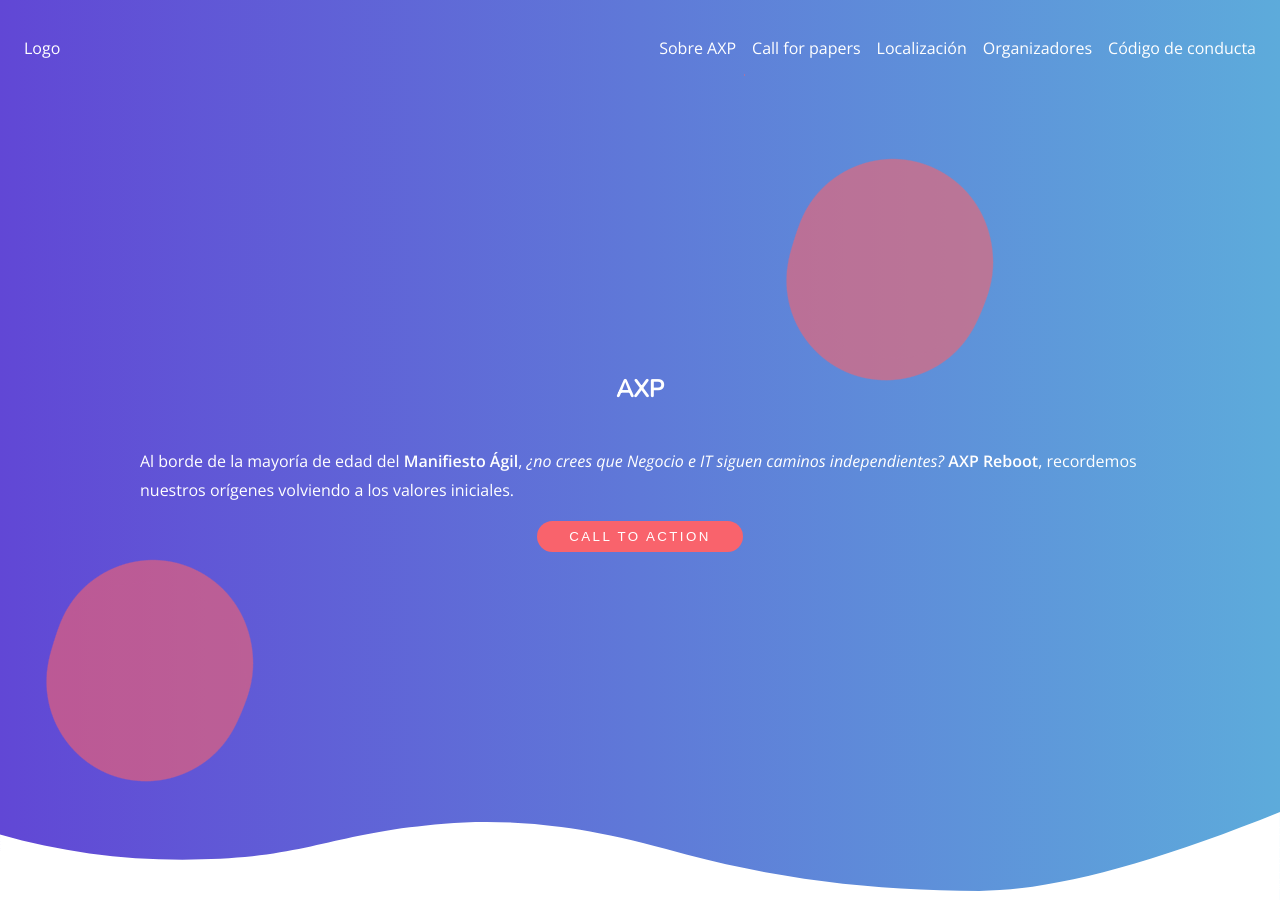
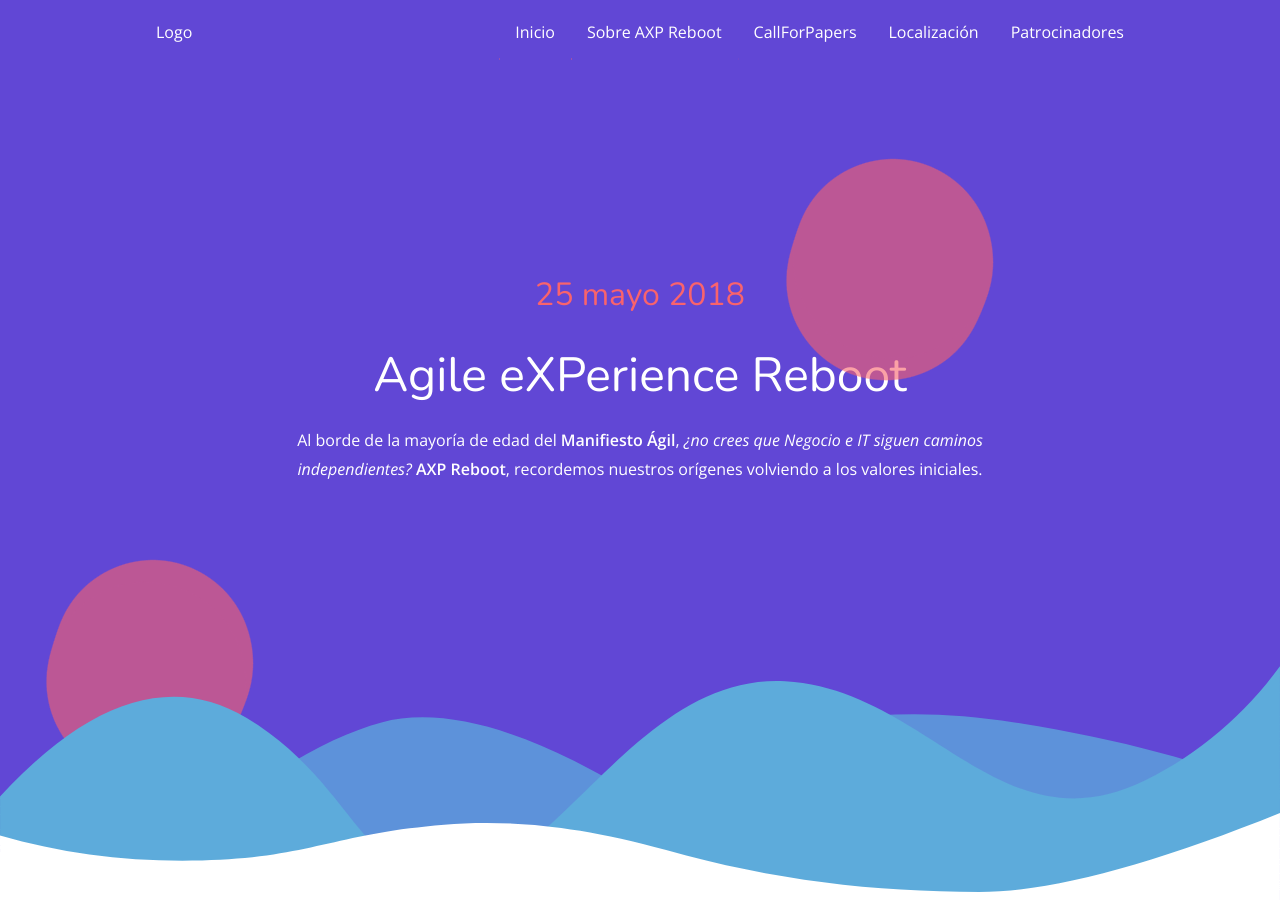
Before and after one commit to autentia/axp-reboot-web, a Jekyll site: the page built from index.html, in a window 1280 px wide and 900 px high. Built offline with Jekyll 4.4.1, drawn with Linux system fonts in a browser that asks for light colours; some of the changed text lies outside the part shown.

Commit message:
Update layout to match last design iteration

```diff
--- a/_layouts/home.html
+++ b/_layouts/home.html
@@ -1,35 +1,37 @@
 <!DOCTYPE html>
 <html lang="es">
-  <link href="https://fonts.googleapis.com/css?family=Nunito|Open+Sans:400,400i,600" rel="stylesheet">
+  <link href="https://fonts.googleapis.com/css?family=Nunito:200,300,400,600|Open+Sans:400,400i,600" rel="stylesheet">
   <link rel="stylesheet" href="{{ "/assets/main.css" | relative_url }}">
   <body>
     <main class="main">
       <header class="header">
+        <div class="header__wrapper">
           <div class="header__logo">
             <a data-link="home" class="header__link" href="#">Logo</a>
           </div>
           <div>
-          <a data-link="info" class="header__link" href="#">Sobre AXP</a>
+              <a data-link="home" class="header__link" href="#">Inicio</a>
             </div>
           <div>
-          <a data-link="call-for-papers" class="header__link" href="#">Call for papers</a>
+            <a data-link="info" class="header__link" href="#">Sobre AXP Reboot</a>
+          </div>
+          <div>
+            <a data-link="call-for-papers" class="header__link" href="#">CallForPapers</a>
           </div>
           <div>
             <a data-link="venue" class="header__link" href="#">Localización</a>
           </div>
           <div>
-          <a data-link="organizers" class="header__link" href="#">Organizadores</a>
+            <a data-link="organizers" class="header__link" href="#">Patrocinadores</a>
           </div>
-        <div>
-          <a data-link="code-of-conduct" class="header__link" href="#">Código de conducta</a>
         </div>
       </header>
 
       <section class="hero">
         <span class="anchor" id="home"></span>
-        <h1>AXP</h1>
-        <p>Al borde de la mayoría de edad del <strong>Manifiesto Ágil</strong>, <em>¿no crees que Negocio e IT siguen caminos independientes?</em> <strong>AXP Reboot</strong>, recordemos nuestros orígenes volviendo a los valores iniciales.</p>
-        <button>Call to action</button>
+        <h2 id="hero__date">25 mayo 2018</h2>
+        <h1 class="hero__title">Agile eXPerience Reboot</h1>
+        <h3 class="hero__description">Al borde de la mayoría de edad del <strong>Manifiesto Ágil</strong>, <em>¿no crees que Negocio e IT siguen caminos independientes?</em> <strong>AXP Reboot</strong>, recordemos nuestros orígenes volviendo a los valores iniciales.</h3>
 
         <div class="hero__animation">
           <div class=" hero__animation--1">
@@ -49,7 +51,7 @@
 
           </div>
 
-          <div class=" hero__animation--2">
+          <div class="hero__animation--2">
             <svg id="organic-blob" width="300" height="300" xmlns="http://www.w3.org/2000/svg" filter="url(#goo)">
               <defs>
                 <filter id="goo">
@@ -66,14 +68,35 @@
           </div>
         </div>
 
+        <div class="hero__wave">
+            <svg viewBox="0 0 1366 251" version="1.1" xmlns="http://www.w3.org/2000/svg" xmlns:xlink="http://www.w3.org/1999/xlink">
+                <defs></defs>
+                <g id="AXPR" stroke="none" stroke-width="1" fill="none" fill-rule="evenodd" transform="translate(0.000000, -391.000000)">
+                    <g id="Cabecera" fill="#5DABDB">
+                        <g id="cabecera-montañas">
+                            <g id="wave" transform="translate(0.000000, 391.000000)">
+                                <path d="M1366,134.820006 L1366,166 C1226.95658,222.187143 1119.95651,250.280714 1044.99979,250.280714 C932.564705,250.280714 825.870043,238.036992 710.900444,205.588494 C576.97255,167.789294 492.238428,175.263274 437.139324,182.368314 C343.446217,194.450059 313.565803,216.935062 194.584621,216.935062 C181.490825,216.935062 168.492683,216.596169 155.590196,215.918382 C260.162533,128.69178 344.009941,76.7787567 407.132411,60.1793124 C476.458505,41.9484883 570.467485,70.0390412 689.15935,144.450971 C793.533484,63.3737539 924.73066,35.2832011 1082.75088,60.1793124 C1190.40322,77.1399559 1284.81959,102.020187 1366,134.820006 Z" id="Combined-Shape" fill-opacity="0.75"></path>
+                                <path d="M1366,0.289496009 L1366,166 C1226.95658,222.187143 1119.95651,250.280714 1044.99979,250.280714 C932.564705,250.280714 825.870043,238.036992 710.900444,205.588494 C658.925135,190.919219 614.35887,183.068511 576.058458,179.368626 C650.319639,115.368081 725.457088,10.1192317 837.961493,16.225139 C990.311479,24.49357 1068.49435,198.673251 1222.79891,121.764952 C1279.93458,93.2874581 1327.66828,52.7956393 1366,0.289496009 Z M396.71632,188.779921 C331.708226,201.024745 294.670134,216.935062 194.584621,216.935062 C127.188883,216.935062 62.3273428,207.956708 0,190 L0,139.208391 C95.5680715,35.4024869 183.33856,7.46421431 263.311465,55.393573 C331.326439,96.1563046 362.915051,151.900387 396.71632,188.779921 Z" id="Combined-Shape"></path>
+                            </g>
+                        </g>
+                    </g>
+                </g>
+            </svg>
+        </div>
+
         <div class="hero__curve">
-          <img src="/static/imgs/curve.svg" alt="">
+          <svg viewBox="0 0 1366 94" version="1.1" xmlns="http://www.w3.org/2000/svg" xmlns:xlink="http://www.w3.org/1999/xlink">
+              <defs></defs>
+              <g id="Headhunting" stroke="none" stroke-width="1" fill="none" fill-rule="evenodd" transform="translate(0.000000, -742.000000)">
+                  <path d="M1366,742 L1366,836 L0,836 L0,766 C62.3273428,783.956708 127.188883,792.935062 194.584621,792.935062 C313.565803,792.935062 343.446217,770.450059 437.139324,758.368314 C492.238428,751.263274 576.97255,743.789294 710.900444,781.588494 C825.870043,814.036992 932.564705,826.280714 1044.99979,826.280714 C1119.95651,826.280714 1226.95658,798.187143 1366,742 Z" id="Combined-Shape" fill="#FFFFFF"></path>
+              </g>
+          </svg>
         </div>
       </section>
 
       <section class="info">
         <span class="anchor" id="info"></span>
-        <h2>¿Qué es AXP?</h2>
+        <h2>Sobre AXP Reboot</h2>
         <p>¿Recuerdas cómo te enamoraste del Agilismo? Últimamente no hacemos más que ver la patente distancia entre el mundo de Negocio y Tecnología y recordamos nostálgicos cuando ambos campos crecían de la mano para favorecer un trabajo transversal lo más eficaz y productivo, sin olvidar la calidad del producto y la felicidad de los componentes de los equipos. ¿No te gustaría volver a una conferencia PARA TODOS?</p>
         <p>Ven al AXP Reboot y discute prácticas técnicas y de gestión, ¡aprendamos juntos! Un día. Dos tracks de charlas y talleres de los dos mundos para acercarlos.
         </p>
@@ -82,16 +105,18 @@
       <section class="call-for-papers">
         <div class="call-for-papers__wrapper">
           <span class="anchor" id="call-for-papers"></span>
-          <h2>Call for papers</h2>
-          <p>
-            Lorem ipsum dolor sit amet consectetur adipisicing elit. Porro quis, voluptatibus libero error consequatur voluptates eius sequi pariatur possimus incidunt neque illum animi voluptatem nobis impedit odit itaque, nesciunt eaque.
-          </p>
+          <h2 class="call-for-papers__title">¿Te gustaría ser uno de los ponentes?</h2>
+          <p>Estaremos encantados de escucharte</p>
+          <button class="call-for-papers__button">Inscríbete</button>
         </div>
       </section>
 
+
       <section class="organizers">
         <span class="anchor" id="organizers"></span>
-        <h2>Organizadores</h2>
+        <p class="organizers__subtitle">Nuestros increíbles</p>
+        <h2 class="organizers__title">Patrocinadores</h2>
+        <div class="organizers__grid">
           <img src="http://via.placeholder.com/300x300" alt="">
           <img src="http://via.placeholder.com/300x300" alt="">
           <img src="http://via.placeholder.com/300x300" alt="">
@@ -100,21 +125,23 @@
           <img src="http://via.placeholder.com/300x300" alt="">
           <img src="http://via.placeholder.com/300x300" alt="">
           <img src="http://via.placeholder.com/300x300" alt="">
+          <img src="http://via.placeholder.com/300x300" alt="">
+          <img src="http://via.placeholder.com/300x300" alt="">
+          <img src="http://via.placeholder.com/300x300" alt="">
+          <img src="http://via.placeholder.com/300x300" alt="">
+        </div>
       </section>
 
       <section class="venue">
         <span class="anchor" id="venue"></span>
-        <h2>Localización</h2>
         <div class="venue__wrapper">
-          <p class="venue__description">Lorem ipsum dolor sit amet consectetur adipisicing elit. Fugit blanditiis voluptates eos. Nobis, officiis ea. Odio numquam nostrum voluptas quis id nulla, aliquid quisquam omnis itaque vero atque laudantium ut.</p>
-          <iframe class="venue__map" src="https://www.google.com/maps/embed?pb=!1m14!1m12!1m3!1d3036.0923930245426!2d-3.5094689296982438!3d40.4510919877913!2m3!1f0!2f0!3f0!3m2!1i1024!2i768!4f13.1!5e0!3m2!1sen!2ses!4v1517842177686" width="600" height="450" frameborder="0" style="border:0" allowfullscreen></iframe>
+          <div class="venue__info">
+            <h2 class="venue__title">Localización</h2>
+            <h3>Universidad Politécnica de Madrid</h3>
+            <p class="venue__description">Calle Ramiro de Maeztu, 7 28040 Madrid</p>
           </div>
-      </section>
-
-      <section class="code-of-conduct">
-        <span class="anchor" id="code-of-conduct"></span>
-        <h2>Código de conducta</h2>
-        Lorem ipsum dolor sit amet consectetur adipisicing elit. Numquam alias autem architecto rem enim recusandae aut et impedit hic. Sequi numquam optio sed accusantium in. Ipsa corporis numquam impedit magnam.
+          <iframe class="venue__map" src="https://www.google.com/maps/embed?pb=!1m18!1m12!1m3!1d3036.2031125892595!2d-3.721468484307082!3d40.44864126162146!2m3!1f0!2f0!3f0!3m2!1i1024!2i768!4f13.1!3m3!1m2!1s0xd422848cd3e2bb7%3A0x23f01d34c74a5c93!2sTechnical+University+of+Madrid!5e0!3m2!1sen!2ses!4v1517910999863" height="450" frameborder="0" style="border:0" allowfullscreen></iframe>
+        </div>
       </section>
 
       <footer class="footer">
--- a/assets/main.js
+++ b/assets/main.js
@@ -11,7 +11,7 @@
       } else {
         header.classList.remove('header--scrolled')
       }
-    }, 250))
+    }, 100))
   }
 
   function addLinksListeners() {
--- a/assets/main.scss
+++ b/assets/main.scss
@@ -1,11 +1,15 @@
 ---
 ---
+// Needed in order to get this file included by Jekyll
 
 :root {
   --primary-color: #f9636c;
-  --secondary-color: #a2252d;
+  --secondary-color: #6147D5;
   --primary-gradient: linear-gradient(to right, #6147d5, #5dabdb);
   --secondary-gradient: linear-gradient(to left top, var(--primary-color), var(--secondary-color));
+  --dark-color: #4a4a4a;
+
+  --box-shadow: 0 5px 6px
 
   --mobile: 600px;
   --tablet: 800px;
@@ -31,10 +35,11 @@
 }
 
 body {
-  background-color: white;
+  background: url("/static/imgs/pattern.svg") repeat;
   font-size: 16px;
   line-height: 1.8;
-  color: rgb(36, 36, 36);
+  background-repeat: space;
+  color: var(--dark-color);
   font-family: var(--base-font);
 }
 
@@ -127,14 +132,27 @@
 	}
 }
 
+h1 {
+  font-size: 3rem;
+  font-weight: 300;
+}
+
+h2 {
+  font-size: 2rem;
+  font-weight: 600;
+}
+
+h3 {
+  font-size: 1.7rem;
+}
+
 h1, h2, h3, h4, h5, h6 {
   font-family: var(--title-font);
 }
 
-.main > * > h2:before {
-  content: "⏤";
-  transform: translateX(-115%);
-  position: absolute;
+.main > * > h2 {
+  color: var(--primary-color);
+  margin-bottom: var(--spacing-x);
 }
 
 // Page styles
@@ -171,11 +189,16 @@
 .header {
   margin: 0;
   position: fixed;
+  z-index: 3;
+  width: 100%;
+  padding: 0 var(--spacing-x);
+  transition: 0.5s ease all;
+}
+
+.header__wrapper {
   display: flex;
-  z-index: 1;
-  width: 100%;
-  padding: 0 var(--spacing);
-  transition: 0.5s ease all;
+  margin: 0 auto;
+  width: var(--desktop);
 }
 
 .header--scrolled {
@@ -184,12 +207,12 @@
 }
 
 .header--scrolled .header__link {
-  color: var(--primary-color);
+  color: var(--dark-color);
 }
 
 .header__link {
   border-top: 4px solid transparent;
-  padding: var(--spacing-m) var(--spacing-s) var(--spacing) var(--spacing-s);
+  padding: var(--spacing);
   color: white;
 }
 
@@ -209,14 +232,30 @@
   display: flex;
   height: 100vh;
   margin: 0;
+  padding-bottom: 10rem;
   justify-content: center;
   align-items: center;
   flex-direction: column;
-  background: var(--primary-gradient);
+  background: var(--secondary-color);
 }
 
-.hero > p {
-  max-width: var(--desktop);
+.hero__description {
+  font-size: 1rem;
+  max-width: var(--tablet);
+  text-align: center;
+  margin-top: 0;
+  font-weight: 400;
+  font-family: var(--base-font);
+}
+
+#hero__date {
+  color: var(--primary-color);
+  margin-bottom: 0;
+  font-weight: 200;
+}
+
+.hero__title {
+  margin: var(--spacing-s) 0;
 }
 
 .hero__animation > div {
@@ -239,15 +278,16 @@
 .hero__curve {
   width: 100%;
   position: absolute;
-  bottom: 0;
-  display: flex;
-  align-items: flex-end;
-  justify-content: flex-end;
+  // For some reason there is padding being inserted in the svg
+  bottom: -10px;
+  z-index: 2;
 }
 
-.hero__curve > img {
+.hero__wave {
   width: 100%;
-  height: 100%;
+  z-index: 1;
+  position: absolute;
+  bottom: -10px;
 }
 
 @keyframes from0to360 {
@@ -306,39 +346,99 @@
   grid-area: i;
 }
 
+.info h2 {
+  text-align: center;
+}
+
 // Call for papers
 
 .call-for-papers {
   grid-area: p;
   color: white;
   padding: var(--spacing-x);
-  background-color: rgb(116, 116, 116);
+  height: 800px;
+  background: url("/static/imgs/curve-2.svg") no-repeat top left;
+  background-size: cover;
 }
 
 .call-for-papers__wrapper {
   width: var(--desktop);
+  height: 100%;
   margin: 0 auto;
+  display: flex;
+  align-items: center;
+  justify-content: center;
+  flex-direction: column;
+  text-align: center;
+  padding-bottom: 5rem;
+}
+
+.call-for-papers__title {
+  margin-bottom: 0;
+}
+
+.call-for-papers__button {
+  text-transform: uppercase;
+  background-color: white;
+  color: var(--primary-color);
+  padding: var(--spacing) var(--spacing-x);
+  margin-top: var(--spacing-m);
+  border: 2px solid var(--primary-color);
+}
+
+.call-for-papers__button:hover {
+  border: 2px solid white;
+  background: transparent;
+  color: white;
+}
+
+.call-for-papers__button:hover:after {
+  opacity: 0;
 }
 
 // Organizers
 
 .organizers {
   grid-area: o;
+}
+
+.organizers__bg {
+  position: absolute;
+  left: 0;
+  width: 100%;
+  z-index: -1;
+  bottom: 0;
+}
+
+.organizers__bg > img {
+  width: 100%;
+  height: auto;
+}
+
+.organizers__wrapper {
+  max-width: var(--desktop);
+  margin: 0 auto;
+}
+
+.organizers__title {
+  margin-top: 0;
+  margin-bottom: var(--spacing-x);
+}
+
+.organizers__subtitle {
+  margin-bottom: 0;
+}
+
+.organizers__grid {
   display: grid;
-  align-items: center;
-  justify-content: center;
-  grid-template-columns: repeat(3, 1fr);
-  grid-template-rows: repeat(3, 1fr);
+  grid-template-columns: repeat(6, 1fr);
+  grid-template-rows: repeat(2, 150px);
   grid-gap: var(--spacing-s);
 }
 
-.organizers > h2 {
-  text-align: center;
-}
-
-.organizers > img {
+.organizers__grid > img {
   width: 100%;
-  height: auto,
+  height: 100%,
 }
 
 // Venue
@@ -351,6 +451,15 @@
   display: flex;
 }
 
+.venue__info {
+  flex: 1;
+}
+
+.venue__title {
+  color: var(--primary-color);
+  margin-bottom: var(--spacing-x);
+}
+
 .venue__description {
   margin: 0;
   padding-right: var(--spacing-m);
@@ -358,7 +467,8 @@
 }
 
 .venue__map {
-  flex: 2;
+  flex: 1;
+  box-shadow: 0 0 20px rgba(0, 0, 0, 0.3);
 }
 
 // Code of conduct
```
Also changed, not shown: static/imgs/curve-2.svg (added), static/imgs/curve.svg (deleted), static/imgs/pattern.svg (added). Lines whose indentation alone changed are shown as unchanged.
